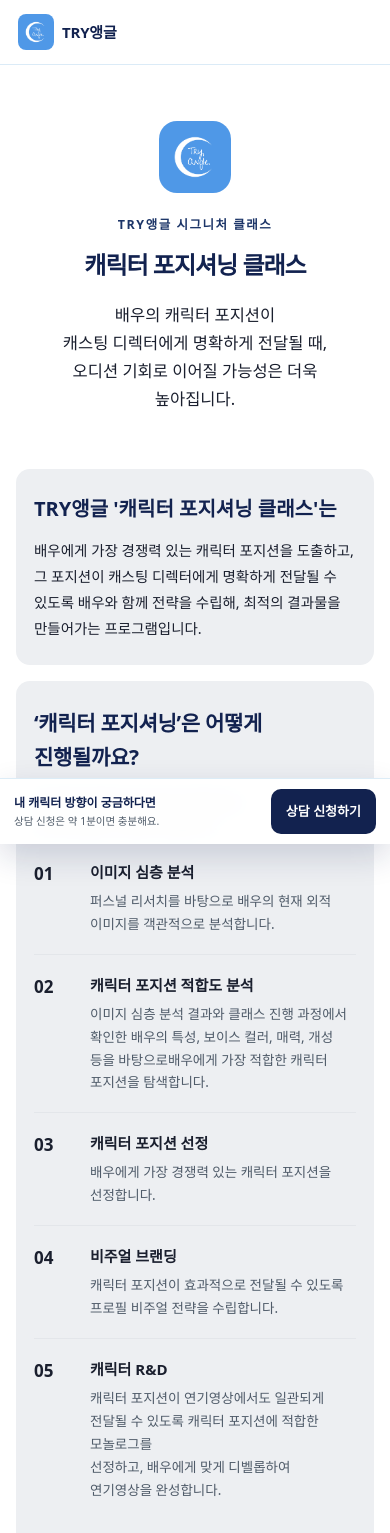
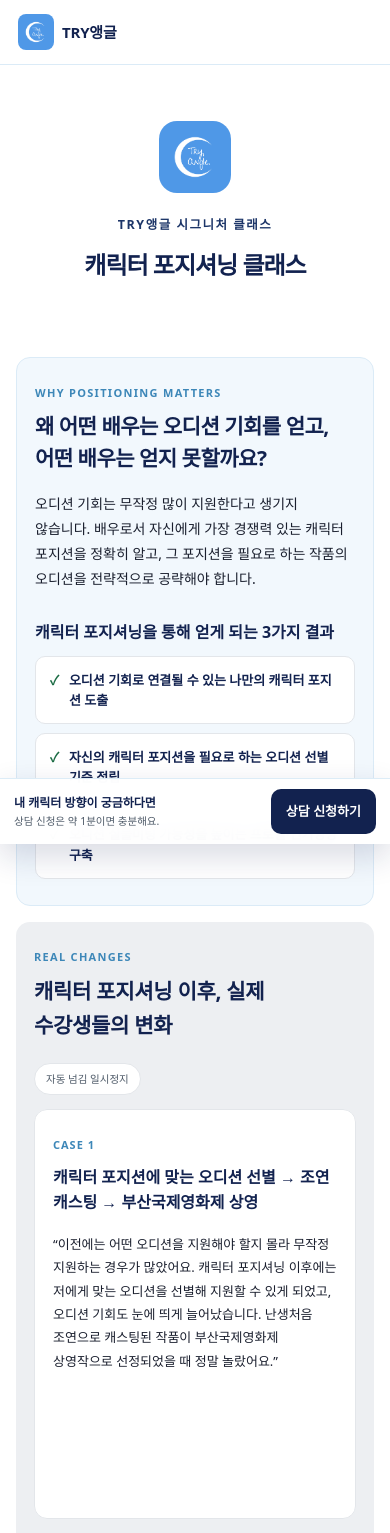
Before and after one commit to tkddnjs2959-lab/tryangle-homepage, a Next.js app: page / in a window 390 px wide. Shown: the top 1533 px of the page. Built offline with nearby package versions, Linux system fonts and the light colour scheme; no server answers.

Commit message:
Restructure homepage proof and mobile class summary

```diff
--- /dev/null
+++ b/src/app/StudentChangesCarousel.tsx
@@ -0,0 +1,111 @@
+'use client';
+
+import { useEffect, useState } from 'react';
+import { trackEvent } from './TrackedLink';
+import styles from './page.module.css';
+
+const CASES = [
+  {
+    label: 'CASE 1',
+    title: '캐릭터 포지션에 맞는 오디션 선별 → 조연 캐스팅 → 부산국제영화제 상영',
+    quote: '이전에는 어떤 오디션을 지원해야 할지 몰라 무작정 지원하는 경우가 많았어요. 캐릭터 포지셔닝 이후에는 저에게 맞는 오디션을 선별해 지원할 수 있게 되었고, 오디션 기회도 눈에 띄게 늘어났습니다. 난생처음 조연으로 캐스팅된 작품이 부산국제영화제 상영작으로 선정되었을 때 정말 놀랐어요.',
+  },
+  {
+    label: 'CASE 2',
+    title: '캐릭터 포지션에 맞는 작품 공략 → 장편독립영화 캐스팅',
+    quote: '캐릭터 포지셔닝을 통해 저만의 캐릭터 포지션을 도출한 후, 해당 포지션을 필요로 하는 스릴러 장르 작품 오디션에 지원했습니다. 대학생들이 제작하는 단편영화 오디션 기회조차 얻기 어려웠던 제가 장편독립영화에 캐스팅된 그 순간이 아직도 기억나요.',
+  },
+  {
+    label: 'CASE 3',
+    title: '캐릭터 포지션 반영 → 오디션 연락 증가',
+    quote: '캐릭터 포지셔닝 결과를 바탕으로 프로필과 연기영상을 재정비했어요. 이후 혼자서 여러 차례 새로운 프로필을 촬영했지만, 캐릭터 포지셔닝 클래스에서 대표님과 함께 제작한 프로필에서 가장 많은 오디션 연락을 받고 있어요.',
+  },
+] as const;
+
+export default function StudentChangesCarousel() {
+  const [activeIndex, setActiveIndex] = useState(0);
+  const [autoPlay, setAutoPlay] = useState(true);
+  const [reduceMotion, setReduceMotion] = useState(false);
+
+  useEffect(() => {
+    const media = window.matchMedia('(prefers-reduced-motion: reduce)');
+    const syncPreference = () => setReduceMotion(media.matches);
+    syncPreference();
+    media.addEventListener('change', syncPreference);
+    return () => media.removeEventListener('change', syncPreference);
+  }, []);
+
+  useEffect(() => {
+    if (!autoPlay || reduceMotion) return;
+    const timer = window.setInterval(() => {
+      setActiveIndex((current) => (current + 1) % CASES.length);
+    }, 10000);
+    return () => window.clearInterval(timer);
+  }, [autoPlay, reduceMotion]);
+
+  function move(direction: 'prev' | 'next') {
+    setActiveIndex((current) => direction === 'next'
+      ? (current + 1) % CASES.length
+      : (current - 1 + CASES.length) % CASES.length);
+    trackEvent('student_case_navigate', { direction });
+  }
+
+  function select(index: number) {
+    setActiveIndex(index);
+    trackEvent('student_case_navigate', { direction: 'dot', case_number: index + 1 });
+  }
+
+  return (
+    <section className={`${styles.sheet} ${styles.changeSection}`} aria-labelledby="student-changes-title">
+      <div className={styles.changeHeading}>
+        <div>
+          <p className={styles.sectionEyebrow}>REAL CHANGES</p>
+          <h2 id="student-changes-title" className={styles.h2}>캐릭터 포지셔닝 이후, 실제 수강생들의 변화</h2>
+        </div>
+        {!reduceMotion ? (
+          <button
+            type="button"
+            className={styles.autoPlayButton}
+            onClick={() => setAutoPlay((playing) => !playing)}
+            aria-pressed={!autoPlay}
+          >
+            {autoPlay ? '자동 넘김 일시정지' : '자동 넘김 재생'}
+          </button>
+        ) : null}
+      </div>
+
+      <div className={styles.carouselViewport}>
+        <div
+          className={styles.carouselTrack}
+          style={{ transform: `translateX(-${activeIndex * 100}%)` }}
+        >
+          {CASES.map((item) => (
+            <article key={item.label} className={styles.changeCard} aria-hidden={CASES[activeIndex] !== item}>
+              <span className={styles.caseLabel}>{item.label}</span>
+              <h3>{item.title}</h3>
+              <blockquote>“{item.quote}”</blockquote>
+            </article>
+          ))}
+        </div>
+      </div>
+
+      <div className={styles.carouselControls}>
+        <button type="button" onClick={() => move('prev')} aria-label="이전 수강생 사례">←</button>
+        <div className={styles.carouselDots} aria-label="수강생 사례 선택">
+          {CASES.map((item, index) => (
+            <button
+              key={item.label}
+              type="button"
+              className={index === activeIndex ? styles.carouselDotActive : ''}
+              onClick={() => select(index)}
+              aria-label={`${index + 1}번 사례 보기`}
+              aria-current={index === activeIndex ? 'true' : undefined}
+            />
+          ))}
+        </div>
+        <button type="button" onClick={() => move('next')} aria-label="다음 수강생 사례">→</button>
+      </div>
+      <p className={styles.changeNote}>수강생 개인의 경험을 바탕으로 정리했으며, 결과는 개인별로 다를 수 있습니다.</p>
+    </section>
+  );
+}
--- a/src/app/page.module.css
+++ b/src/app/page.module.css
@@ -115,9 +115,14 @@
 }
 .sideButton:focus-visible { outline: 3px solid rgba(61, 135, 184, .45); outline-offset: 2px; }
 .sideNote { margin: 10px 0 0; color: var(--sub); font-size: 10px; text-align: center; line-height: 1.45; }
+.mobileSummary { display: none; }
 @media (max-width: 1159px) {
   .homeLayout { max-width: 892px; grid-template-columns: minmax(0, 860px); justify-content: center; }
   .sideRail { display: none; }
+  .mobileSummary { display: block; }
+  .mobileSummary .sideCard { box-shadow: none; }
+  .mobileSummary .sideFacts { display: grid; grid-template-columns: repeat(2, minmax(0, 1fr)); column-gap: 20px; }
+  .mobileSummary .sideFacts > div { grid-template-columns: 42px 1fr; }
 }
 /*
  * 소제목이 들어간 콘텐츠 카드 — 연한 그레이 테마.
@@ -210,6 +215,128 @@
   margin: 18px 0 0;
   word-break: keep-all;
   overflow-wrap: break-word;
+}
+.hookSection {
+  background: #f2f8fd;
+  border: 1px solid #dbebf7;
+}
+.sectionEyebrow {
+  margin: 0 0 10px;
+  color: var(--sky-dot);
+  font-size: 11px;
+  font-weight: 800;
+  letter-spacing: 1.3px;
+}
+.hookTitle {
+  margin: 0 0 18px;
+  color: var(--navy);
+  font-size: 26px;
+  line-height: 1.42;
+  letter-spacing: -.5px;
+  word-break: keep-all;
+}
+.hookBody {
+  margin: 0;
+  color: var(--ink);
+  font-size: 15px;
+  line-height: 1.85;
+  word-break: keep-all;
+}
+.resultTitle {
+  margin: 28px 0 12px;
+  color: var(--navy);
+  font-size: 17px;
+}
+.resultList {
+  display: grid;
+  gap: 9px;
+  margin: 0;
+  padding: 0;
+  list-style: none;
+}
+.resultList li {
+  display: flex;
+  align-items: flex-start;
+  gap: 10px;
+  padding: 14px 16px;
+  border: 1px solid var(--sky-line);
+  border-radius: 10px;
+  background: #fff;
+  color: var(--navy);
+  font-size: 13.5px;
+  line-height: 1.55;
+}
+.resultList li span { flex: none; color: var(--ok); font-weight: 900; }
+
+/* ================= 수강생 변화 ================= */
+.changeSection { overflow: hidden; }
+.changeHeading { display: flex; align-items: flex-start; justify-content: space-between; gap: 18px; }
+.autoPlayButton {
+  flex: none;
+  border: 1px solid var(--sky-line);
+  border-radius: 20px;
+  padding: 7px 11px;
+  background: #fff;
+  color: var(--sub);
+  font: inherit;
+  font-size: 10.5px;
+  cursor: pointer;
+}
+.carouselViewport { overflow: hidden; margin-top: 6px; border-radius: 13px; }
+.carouselTrack { display: flex; transition: transform .5s ease; }
+.changeCard {
+  flex: 0 0 100%;
+  min-width: 0;
+  min-height: 286px;
+  padding: 26px;
+  border: 1px solid var(--sky-line);
+  border-radius: 13px;
+  background: #fff;
+}
+.caseLabel { color: var(--sky-dot); font-size: 11px; font-weight: 900; letter-spacing: 1px; }
+.changeCard h3 { margin: 10px 0 18px; color: var(--navy); font-size: 18px; line-height: 1.55; word-break: keep-all; }
+.changeCard blockquote { margin: 0; color: var(--ink); font-size: 14px; line-height: 1.85; word-break: keep-all; }
+.carouselControls { display: flex; align-items: center; justify-content: center; gap: 18px; margin-top: 14px; }
+.carouselControls > button {
+  display: grid;
+  place-items: center;
+  width: 34px;
+  height: 34px;
+  border: 1px solid var(--sky-line);
+  border-radius: 50%;
+  background: #fff;
+  color: var(--navy);
+  font: inherit;
+  cursor: pointer;
+}
+.carouselDots { display: flex; gap: 8px; }
+.carouselDots button {
+  width: 8px;
+  height: 8px;
+  padding: 0;
+  border: 0;
+  border-radius: 50%;
+  background: #bccbd5;
+  cursor: pointer;
+}
+.carouselDots .carouselDotActive { width: 24px; border-radius: 8px; background: var(--sky-dot); }
+.changeNote { margin: 12px 0 0; color: var(--sub); font-size: 10.5px; text-align: center; }
+.autoPlayButton:focus-visible, .carouselControls button:focus-visible { outline: 3px solid rgba(61, 135, 184, .4); outline-offset: 2px; }
+@media (prefers-reduced-motion: reduce) { .carouselTrack { transition: none; } }
+@media (max-width: 560px) {
+  .mobileSummary .sideCard { padding: 20px 18px; }
+  .mobileSummary .sideFacts { grid-template-columns: repeat(2, minmax(0, 1fr)); column-gap: 12px; }
+  .mobileSummary .sideFacts > div { grid-template-columns: 1fr; gap: 3px; padding: 10px 0; }
+  .mobileSummary .sidePrice { margin-top: 2px; }
+  .hookTitle { font-size: 21px; line-height: 1.5; }
+  .hookBody { font-size: 14px; line-height: 1.78; }
+  .resultTitle { font-size: 16px; line-height: 1.5; }
+  .resultList li { padding: 13px 14px; font-size: 13px; }
+  .changeHeading { display: grid; gap: 4px; }
+  .autoPlayButton { justify-self: start; margin-bottom: 8px; }
+  .changeCard { min-height: 410px; padding: 21px 18px; }
+  .changeCard h3 { font-size: 16px; }
+  .changeCard blockquote { font-size: 13px; line-height: 1.8; }
 }
 .introTitle {
   display: inline-block;
--- a/src/app/page.tsx
+++ b/src/app/page.tsx
@@ -4,6 +4,7 @@
 import TrackedLink from './TrackedLink';
 import ContactForm from './ContactForm';
 import ConsultationSummaryCard from './ConsultationSummaryCard';
+import StudentChangesCarousel from './StudentChangesCarousel';
 
 const KAKAO_URL = 'https://app.tryangle-official.co.kr/go/kakao?utm_source=homepage&utm_medium=owned&utm_campaign=homepage_cta&utm_content=main';
 
@@ -94,30 +95,30 @@
           <h1 className={styles.h1}>
             캐릭터 포지셔닝 클래스
           </h1>
-          <p className={styles.heroLead}>
-            배우의 캐릭터 포지션이
-            <br className={styles.brMobile} />
-            {' '}캐스팅 디렉터에게 명확하게 전달될 때,
-            <br className={styles.brDesktop} />
-            <br className={styles.brMobile} />
-            오디션 기회로 이어질 가능성은 더욱 높아집니다.
-          </p>
         </section>
 
-        <section className={`${styles.sheet} ${styles.introSheet}`}>
-          <p className={styles.body}>
-            <strong className={styles.introTitle}>TRY앵글 '캐릭터 포지셔닝 클래스'는</strong>
+        <section className={`${styles.sheet} ${styles.hookSection}`}>
+          <p className={styles.sectionEyebrow}>WHY POSITIONING MATTERS</p>
+          <h2 className={styles.hookTitle}>
+            왜 어떤 배우는 오디션 기회를 얻고,
+            <br className={styles.brDesktop} /> 어떤 배우는 얻지 못할까요?
+          </h2>
+          <p className={styles.hookBody}>
+            오디션 기회는 무작정 많이 지원한다고 생기지 않습니다.
+            <br className={styles.brDesktop} /> 배우로서 자신에게 가장 경쟁력 있는 캐릭터 포지션을 정확히 알고,
+            <br className={styles.brDesktop} /> 그 포지션을 필요로 하는 작품의 오디션을 전략적으로 공략해야 합니다.
           </p>
 
-          <p className={styles.body}>
-            배우에게 가장 경쟁력 있는 캐릭터 포지션을 도출하고,
-            <br className={styles.brMobile} />
-            <br className={styles.brDesktop} />
-            {' '}그 포지션이 캐스팅 디렉터에게 명확하게 전달될 수 있도록
-            <br className={styles.brDesktop} />
-            {' '}배우와 함께 전략을 수립해, 최적의 결과물을 만들어가는 프로그램입니다.
-          </p>
+          <h3 className={styles.resultTitle}>캐릭터 포지셔닝을 통해 얻게 되는 3가지 결과</h3>
+          <ul className={styles.resultList}>
+            <li><span aria-hidden="true">✓</span><strong>오디션 기회로 연결될 수 있는 나만의 캐릭터 포지션 도출</strong></li>
+            <li><span aria-hidden="true">✓</span><strong>자신의 캐릭터 포지션을 필요로 하는 오디션 선별 기준 정립</strong></li>
+            <li><span aria-hidden="true">✓</span><strong>오디션 실물미팅 가능성을 높이는 프로필·연기영상 구축</strong></li>
+          </ul>
         </section>
+
+        <StudentChangesCarousel />
+        <ConsultationSummaryCard variant="mobile" />
 
         <section className={styles.sheet}>
           <h2 className={styles.h2}>‘캐릭터 포지셔닝’은 어떻게 진행될까요?</h2>
@@ -265,25 +266,8 @@
         </section>
 
         <section className={styles.sheet}>
-          <p className={styles.body}>
-            오디션 기회는
-            <br />
-            무작정 많이 지원한다고 생기지 않습니다.
-            <br />
-            <br />
-            배우로서 자신에게 가장 경쟁력 있는
-            <br className={styles.brMobile} />
-            {' '}캐릭터 포지션을 정확히 알고,
-            <br />
-            그 캐릭터를 필요로 하는
-            <br />
-            오디션을 전략적으로 공략해야 합니다.
-            <br />
-            <br />
-            지금 TRY앵글에서,
-            <br className={styles.brMobile} />
-            {' '}당신의 캐릭터 포지션을 확인해보세요!
-          </p>
+          <h2 className={styles.h2}>내 캐릭터 포지션을 확인해보세요</h2>
+          <p className={styles.bodyMuted}>상담 신청 내용을 확인한 뒤, 상담 가능 일정과 진행 방법을 안내해드립니다.</p>
 
           <div className={styles.ctaDivider} aria-hidden="true" />
           <p className={styles.visitNote}>
@@ -298,7 +282,7 @@
           <ContactForm />
         </section>
         </div>
-        <ConsultationSummaryCard />
+        <ConsultationSummaryCard variant="desktop" />
       </main>
 
       <footer className={styles.footer}>
```
Also changed, not shown: src/app/ConsultationSummaryCard.tsx (+21 -3 lines).
